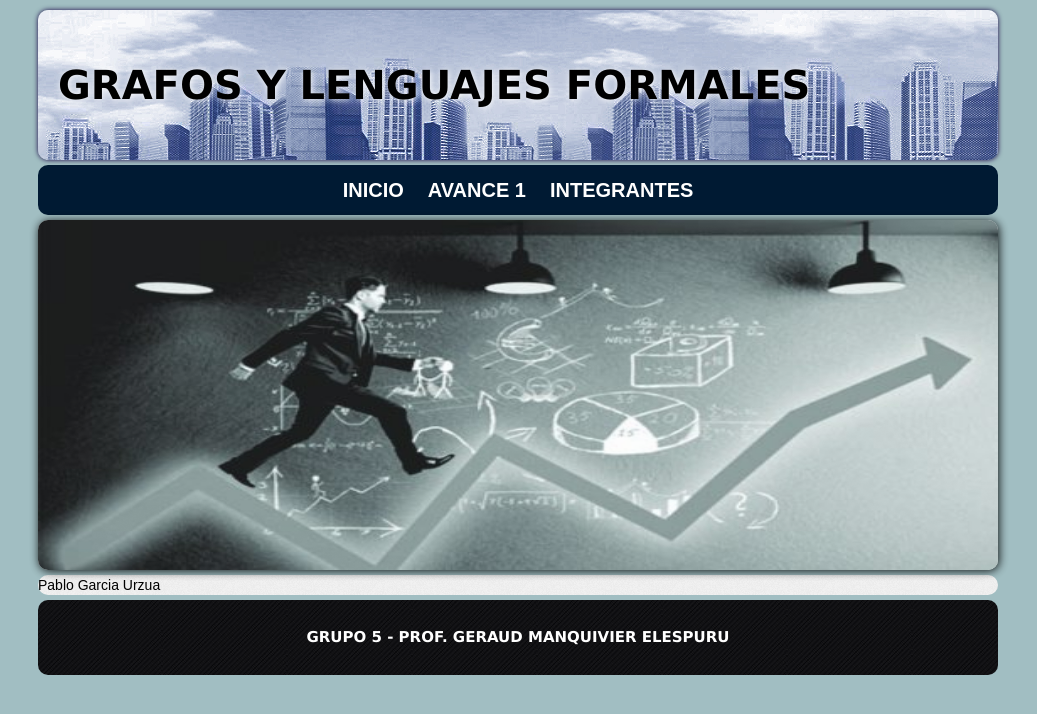
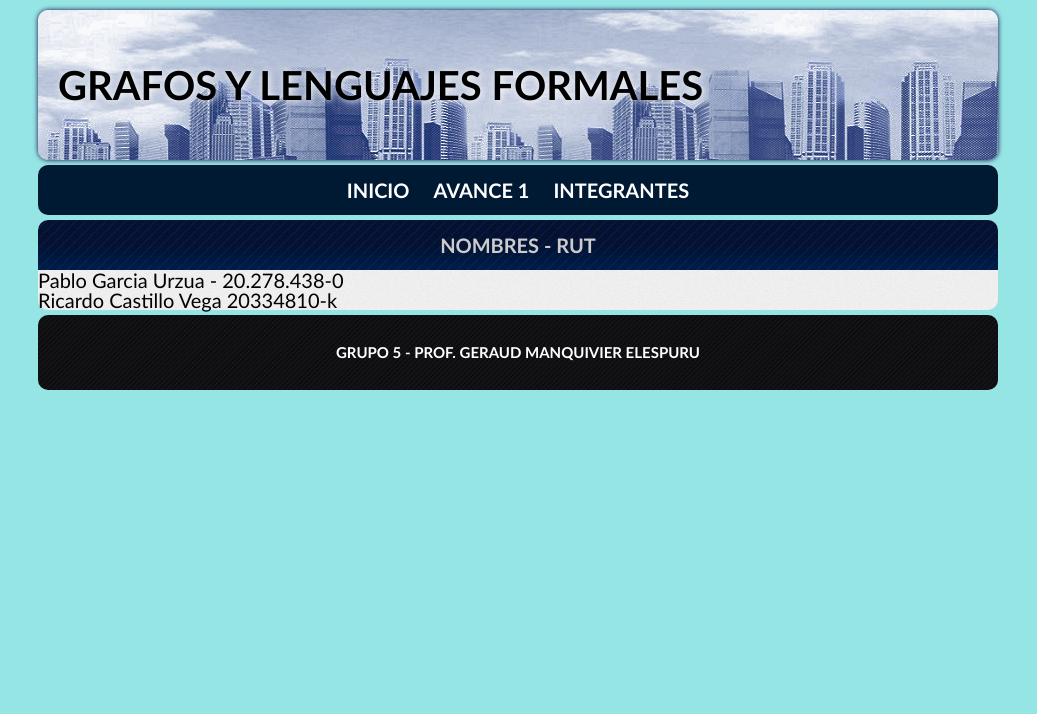
Before and after one commit to Ricardou1312/GRUPO-5-GLF, a PHP site: page /integrantes.php in a window 1280 px wide. Shown: the top 714 px of the page, without its empty margins (122-1159 px from the left). Run offline with PHP 8.4, Linux system fonts and the light colour scheme.

Commit message:
VERSION 09 -09 2
-Cambiados los menus
-Anadido codigo adicional en los menu

```diff
--- a/avance1.php
+++ b/avance1.php
@@ -11,10 +11,9 @@
 	<?php
 		include "includes/header.php";
 		include "includes/nav.php";
-		include "includes/slider.php";
 	?>
 	<section class="contenido">
-				<h3></h3> /*titulo*/
+				<h3>Sobre nosotros</h3>
 				<article class="articulos">
 					<p>
 
--- a/css/estilos.css
+++ b/css/estilos.css
@@ -3,18 +3,18 @@
 	padding: 0;
 }
 body{
-	background: #A1BEC2;
+	background: #96e5e5;
 }
 p{
-	font-size: 14px;
-	font-family: arial;
+	font-size: 20px;
+	font-family: Calibri;
 	line-height: 20px;
 }
 h3{
 	color: #CCC;
 	background: url(../imagenes/h1.jpg) repeat-x;
 	border-radius: 10px 10px 0 0;
-	font-family: verdana;
+	font-family: Calibri;
 	font-size: 20px;
 	font-weight: bold;
 	line-height: 50px;
@@ -26,7 +26,7 @@ h3{
 }
 h4{
 	font-size: 16px;
-	font-family: verdana;
+	font-family: Calibri;
 	font-weight: bold;
 }
 header{
@@ -41,7 +41,7 @@ header{
 header h1{
 	text-shadow: 1px 1px 7px #FFF;
 	color: #000;
-	font-family: verdana;
+	font-family: Calibri;
 	font-size: 40px;
 	font-weight: bold;
 	line-height: 150px;
@@ -67,7 +67,7 @@ nav ul{
 nav ul li{
 	color: #FFF;
 	font-size: 20px;
-	font-family: arial;
+	font-family: Calibri;
 	font-weight: bold;
 	display: inline-block;
 	line-height: 50px;
@@ -97,7 +97,7 @@ nav ul li:hover{
 }
 #continicio h2{
 	font-size: 40px;
-	font-family: verdana;
+	font-family: Calibri;
 	font-weight: bold;
 }
 
@@ -151,7 +151,7 @@ footer{
 }
 footer p{
 	color: #FFF;
-	font-family: verdana;
+	font-family: Calibri;
 	font-size: 15px;
 	font-weight: bold;
 	text-transform: uppercase;
--- a/includes/footer.php
+++ b/includes/footer.php
@@ -1,3 +1,4 @@
 		<footer>
 			<p>Grupo 5 - Prof. GERAUD MANQUIVIER ELESPURU</p>
 		</footer>
+        <!--Fondo negro con el texto senalado-->
--- a/includes/header.php
+++ b/includes/header.php
@@ -1,3 +1,4 @@
 	<header>
 		<h1>Grafos y lenguajes formales</h1>
 	</header>
+    <!--Banner de inicio de la pagina-->
--- a/includes/nav.php
+++ b/includes/nav.php
@@ -4,4 +4,5 @@
 			<a href="avance1.php"><li>Avance 1</li></a>
 			<a href="integrantes.php"><li>Integrantes</li></a>
 		</ul>
+        <!--Menu de secciones de pagina (que esta debajo del banner)-->
 	</nav>
--- a/includes/slider.php
+++ b/includes/slider.php
@@ -2,4 +2,5 @@
 		<figure>
 			<img src="imagenes/vision.jpg" />
 		</figure>
+        <!--Imagen de entrada en la pagina-->
 	</section>
--- a/integrantes.php
+++ b/integrantes.php
@@ -7,15 +7,17 @@
 		include "includes/estilo.php";
 	?>
 </head>
+<!--Este es un comentario en httml -->
 <body>
 	<?php
 		include "includes/header.php";
 		include "includes/nav.php";
-		include "includes/slider.php";
 	?>
 	<section class="contenido">
-		<p>
-            Pablo Garcia Urzua
+		<h3>Nombres - Rut </h3>
+        <p>
+            Pablo Garcia Urzua - 20.278.438-0 <br>
+            Ricardo Castillo Vega 20334810-k <br>
 		</p>
 	</section>
 	<?php
```
